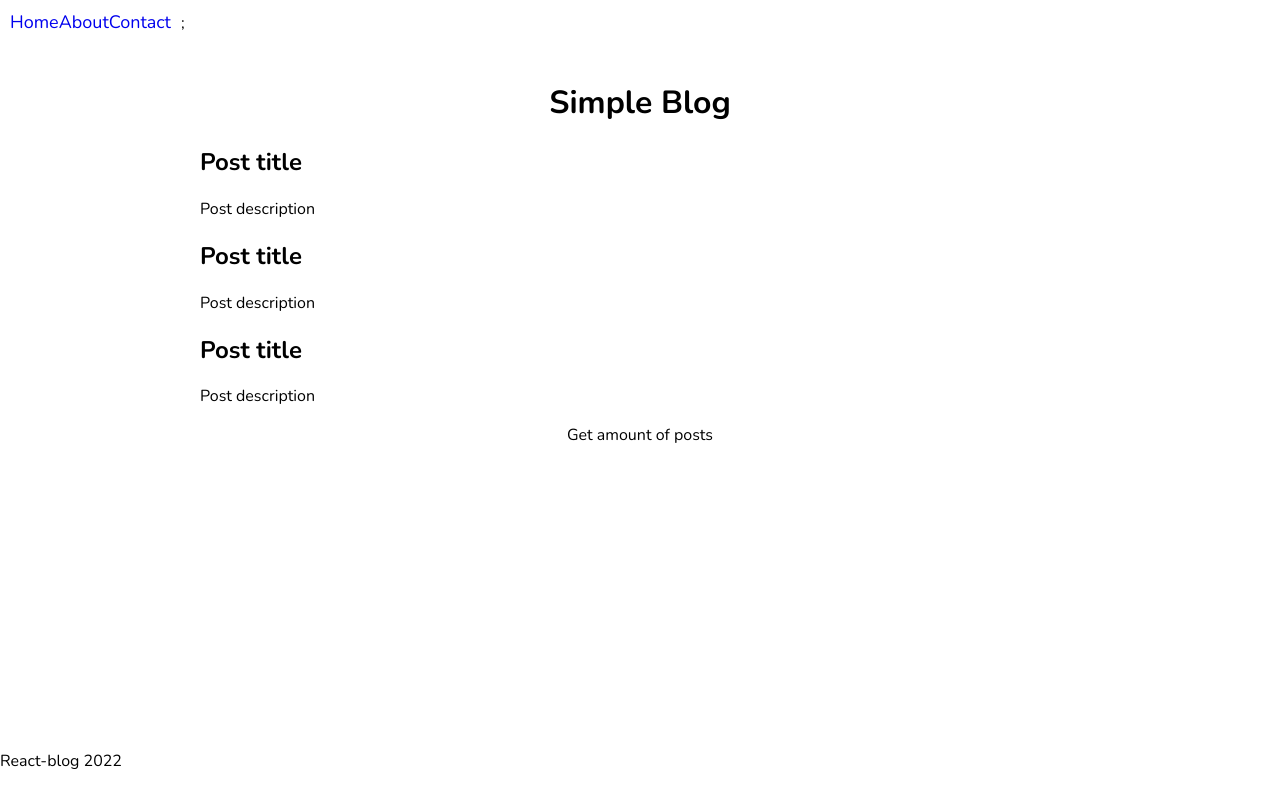
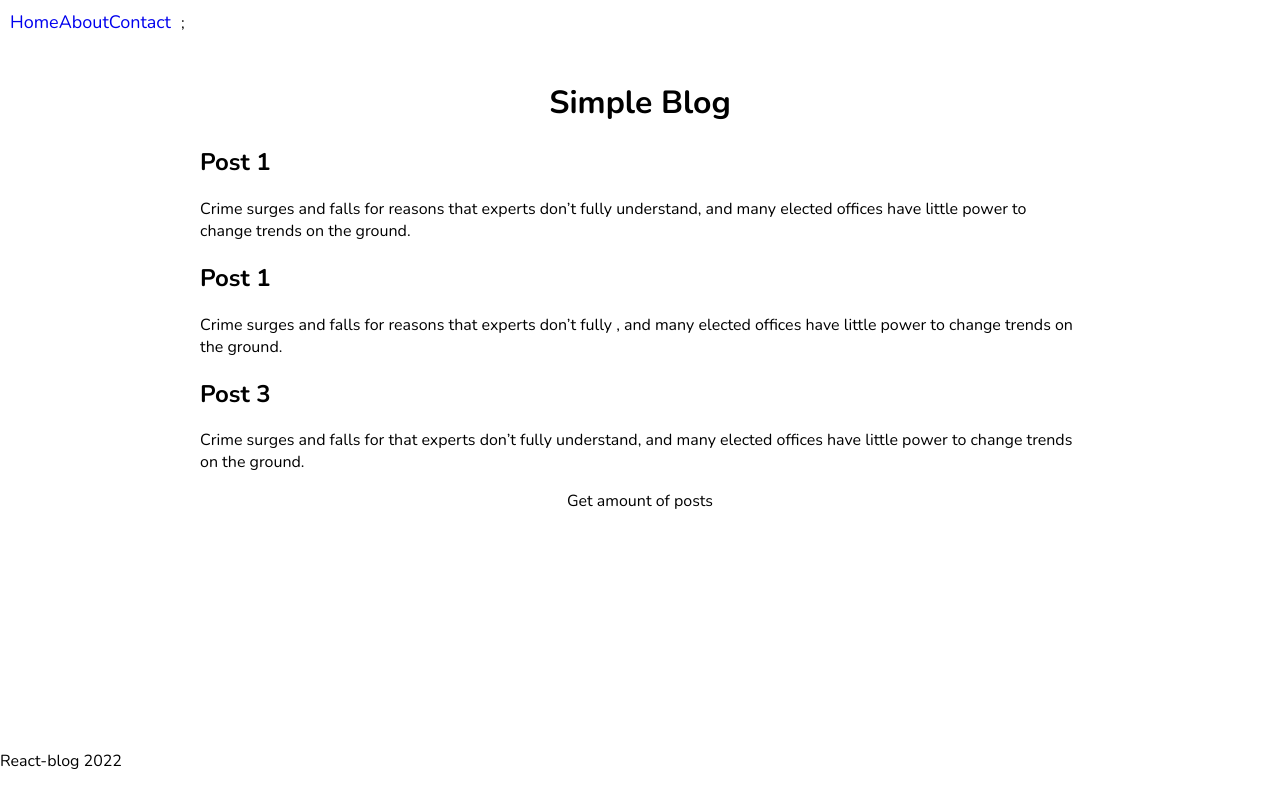
Before and after one commit to VladimirRM/Maxwell---blog, a React (Create React App) app in the folder app/: page / in a window 1280 px wide. Built offline with nearby package versions, Linux system fonts and the light colour scheme.

Commit message:
add props in Blogcard

```diff
--- a/app/src/Components/BlogeContent/BlogContent.js
+++ b/app/src/Components/BlogeContent/BlogContent.js
@@ -4,11 +4,13 @@
 import {  getAmountOfPosts } from "../../Shared/projectLogic";
 import { BlogCard } from "./Components/BlogCard";
 
+
 export const BlogContent = () => {
   const blogPosts = posts.map((item) => {
     return (
       <BlogCard
-
+      title={item.title}
+      description={item.description}
 
       />
     );
--- a/app/src/Components/BlogeContent/Components/BlogCard.js
+++ b/app/src/Components/BlogeContent/Components/BlogCard.js
@@ -1,8 +1,8 @@
 export const BlogCard = (props) => {
   return (
     <div className="post">
-      <h2>Post title</h2>
-      <p>Post description </p>
+      <h2>{props.title}</h2>
+      <p>{props.description} </p>
     </div>
   );
 };
```
